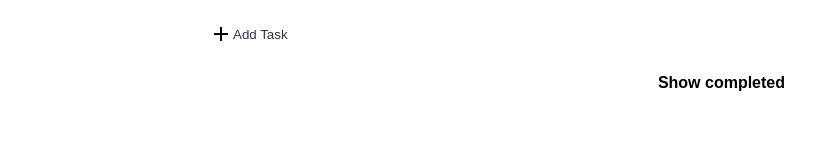
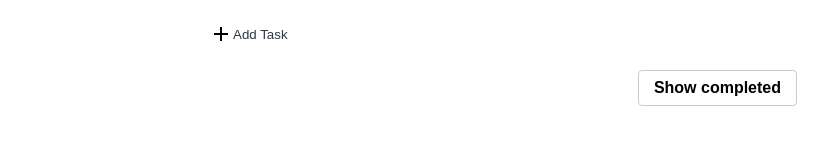
Before and after one commit to drihu/todo, a React (Create React App) app: page / in a window 1280 px wide. Shown: the part 128-288 px from the top of the page, without its empty margins (143-971 px from the left). Built offline with nearby package versions, Linux system fonts and the light colour scheme.

Commit message:
refactor: in components

```diff
--- a/src/App.css
+++ b/src/App.css
@@ -36,6 +36,7 @@ html {
 .show-completed-button-container {
   display: flex;
   flex-direction: row-reverse;
+  margin-bottom: 45px;
 }
 /* AddTaskButton */
 .add-task-button {
@@ -96,11 +97,12 @@ html {
   height: 20px;
   margin-right: 12px;
 }
-/* styles*/
+/* ShowCompletedButton */
 .show-completed-button {
-  padding: 4px 12px;
+  padding: 8px 15px;
   background: #ffffff;
-  border: 0;
+  border: 1px solid #cccccc;
+  border-radius: 4px;
   font-size: 16px;
   font-weight: 700;
   line-height: 18px;
--- a/src/App.js
+++ b/src/App.js
@@ -1,56 +1,11 @@
 import React, { useState } from "react";
-import logo from "./images/todoisnt-logo.png";
-import plus from "./images/icons/plus.svg";
-import checkbox from "./images/icons/checkbox.svg";
-import checkedCheckbox from "./images/icons/checkbox-checked.svg";
+import Header from "./components/Header";
+import AddTaskButton from "./components/AddTaskButton";
+import CreateForm from "./components/CreateForm";
+import Task from "./components/Task";
+import ShowCompletedButton from "./components/ShowCompletedButton";
 import "./index.css";
 import "./App.css";
-
-function AddTaskButton({ onClick }) {
-  return (
-    <button onClick={onClick} className="add-task-button">
-      <img src={plus} alt="add-task" /> Add Task
-    </button>
-  );
-}
-
-function CreateForm({ onSubmit, onCancel, placeholder }) {
-  return (
-    <form className="create-form" onSubmit={onSubmit} noValidate>
-      <input
-        className="create-form__input"
-        type="text"
-        name="input"
-        placeholder={placeholder}
-        autoComplete="off"
-      />
-      <button type="submit" className="create-form__add-button">
-        Add
-      </button>
-      <button className="create-form__cancel-button" onClick={onCancel}>
-        Cancel
-      </button>
-    </form>
-  );
-}
-
-function Task({ task, onCheck }) {
-  const [image, setImage] = useState(checkbox);
-
-  return (
-    <article className="task">
-      <img
-        src={image}
-        className="task__checkbox"
-        alt="task-radio"
-        onMouseEnter={() => setImage(checkedCheckbox)}
-        onMouseLeave={() => setImage(checkbox)}
-        onClick={onCheck}
-      />
-      {task.name}
-    </article>
-  );
-}
 
 function App() {
   const [isCreateFormActive, setIsCreateFormActive] = useState(false);
@@ -80,10 +35,7 @@ function App() {
 
   return (
     <div className="app">
-      <header className="header">
-        <img src={logo} className="header__logo" alt="todoisnt-logo" />
-      </header>
-
+      <Header />
       <main className="main">
         <h1 className="main__title">Todos</h1>
 
@@ -114,7 +66,7 @@ function App() {
         </section>
 
         <section className="main__section show-completed-button-container">
-          <button className="show-completed-button">Show completed</button>
+          <ShowCompletedButton />
         </section>
       </main>
     </div>
--- /dev/null
+++ b/src/components/AddTaskButton.js
@@ -0,0 +1,10 @@
+import React from 'react';
+import plus from "../images/icons/plus.svg";
+
+export default function AddTaskButton({ onClick }) {
+  return (
+    <button onClick={onClick} className="add-task-button">
+      <img src={plus} alt="add-task" /> Add Task
+    </button>
+  );
+}
--- /dev/null
+++ b/src/components/CreateForm.js
@@ -0,0 +1,21 @@
+import React from 'react';
+
+export default function CreateForm({ onSubmit, onCancel, placeholder }) {
+  return (
+    <form onSubmit={onSubmit} className="create-form" noValidate>
+      <input
+        className="create-form__input"
+        type="text"
+        name="input"
+        placeholder={placeholder}
+        autoComplete="off"
+      />
+      <button type="submit" className="create-form__add-button">
+        Add
+      </button>
+      <button onClick={onCancel} className="create-form__cancel-button">
+        Cancel
+      </button>
+    </form>
+  );
+}
--- /dev/null
+++ b/src/components/Header.js
@@ -0,0 +1,10 @@
+import React from 'react';
+import logo from "../images/todoisnt-logo.png";
+
+export default function Header() {
+  return (
+    <header className="header">
+      <img src={logo} className="header__logo" alt="todoisnt-logo" />
+    </header>
+  );
+}
--- /dev/null
+++ b/src/components/ShowCompletedButton.js
@@ -0,0 +1,7 @@
+import React from 'react';
+
+export default function ShowCompletedButton() {
+  return (
+    <button className="show-completed-button">Show completed</button>
+  );
+}
--- /dev/null
+++ b/src/components/Task.js
@@ -0,0 +1,21 @@
+import React, { useState } from 'react';
+import checkbox from "../images/icons/checkbox.svg";
+import checkedCheckbox from "../images/icons/checkbox-checked.svg";
+
+export default function Task({ task, onCheck }) {
+  const [image, setImage] = useState(checkbox);
+
+  return (
+    <article className="task">
+      <img
+        src={image}
+        className="task__checkbox"
+        alt="task-radio"
+        onMouseEnter={() => setImage(checkedCheckbox)}
+        onMouseLeave={() => setImage(checkbox)}
+        onClick={onCheck}
+      />
+      {task.name}
+    </article>
+  );
+}
```
